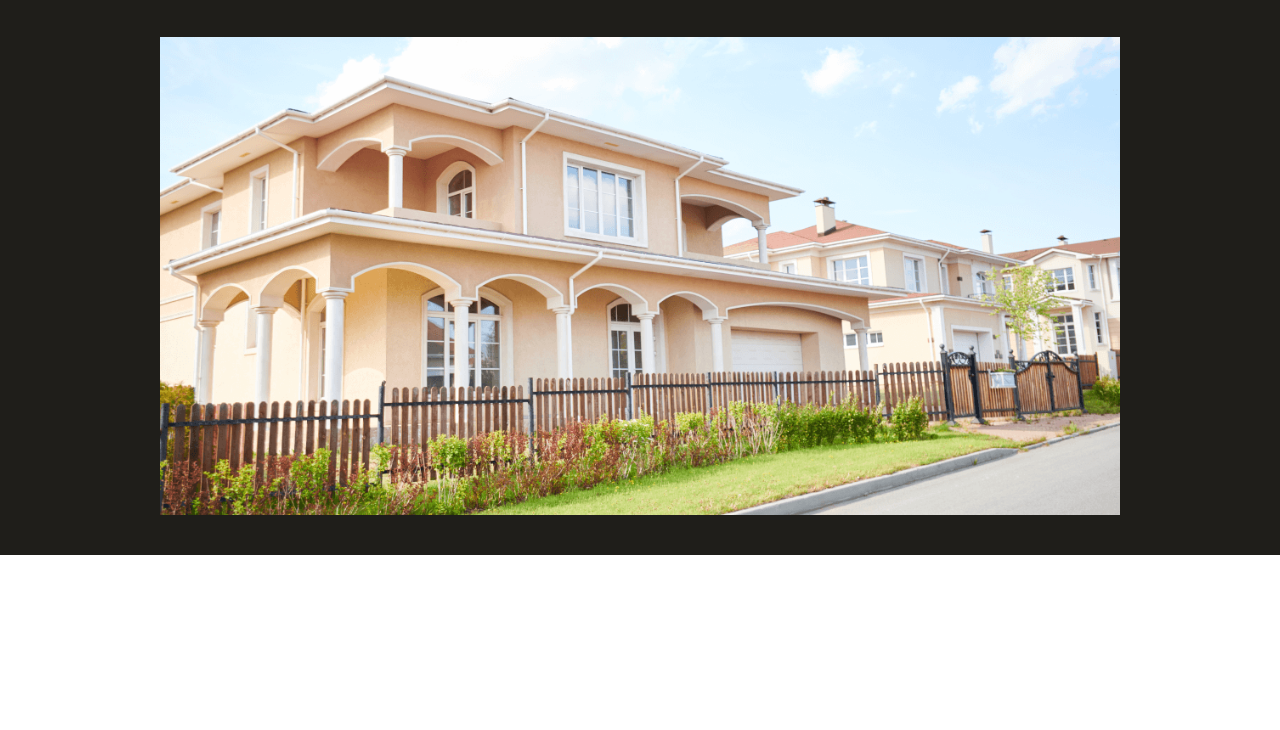
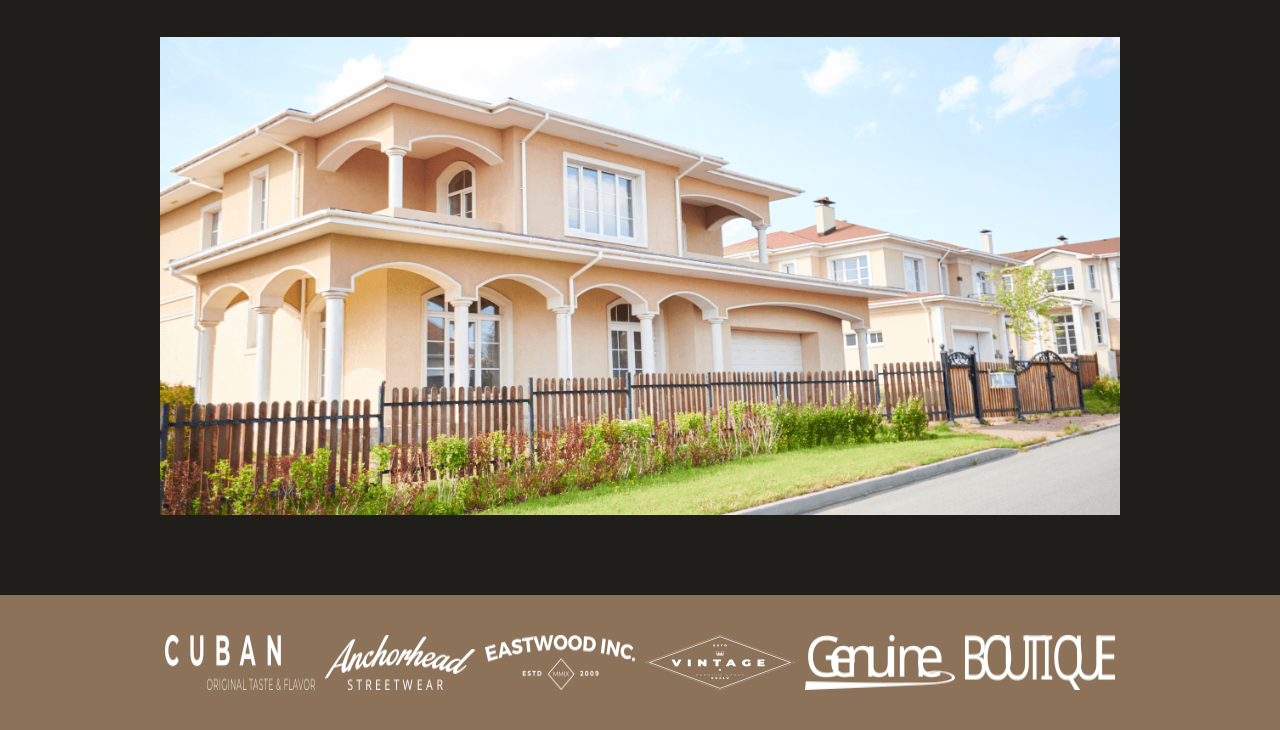
Before and after one commit to seesmof/macal, a plain HTML site: page index.html in a window 1280 px wide. Shown: the part 443-1173 px from the top of the page. Before the commit the page ends 998 px from the top, so only its background shows below. Drawn offline with nearby package versions, Linux system fonts and the light colour scheme.

Commit message:
feat: :sparkles: add clients section

```diff
--- a/index.html
+++ b/index.html
@@ -97,8 +97,23 @@
         <!-- flex container end -->
 
         <!-- img container start -->
-        <div class="container mx-auto w-4/5 mt-10">
+        <div class="container mx-auto w-4/5 my-10">
             <img src="./images/intro.png" alt="House Picture" class="w-full">
+        </div>
+        <!-- img container end -->
+    </section>
+    <!-- hero section end -->
+
+    <!-- clients section start -->
+    <section class="p-10 bg-[#8c7258]">
+        <!-- flex container start -->
+        <div class="flex container w-4/5 mx-auto flex-row justify-around">
+            <img src="./images/clients1.png" alt="" class="object-center">
+            <img src="./images/clients2.png" alt="" class="object-center">
+            <img src="./images/clients3.png" alt="" class="object-center">
+            <img src="./images/clients4.png" alt="" class="object-center">
+            <img src="./images/clients5.png" alt="" class="object-center">
+            <img src="./images/clients6.png" alt="" class="object-center">
         </div>
     </section>
 
```
Also changed, not shown: images/clients1.png (added), images/clients2.png (added), images/clients3.png (added), images/clients4.png (added), images/clients5.png (added), images/clients6.png (added).
